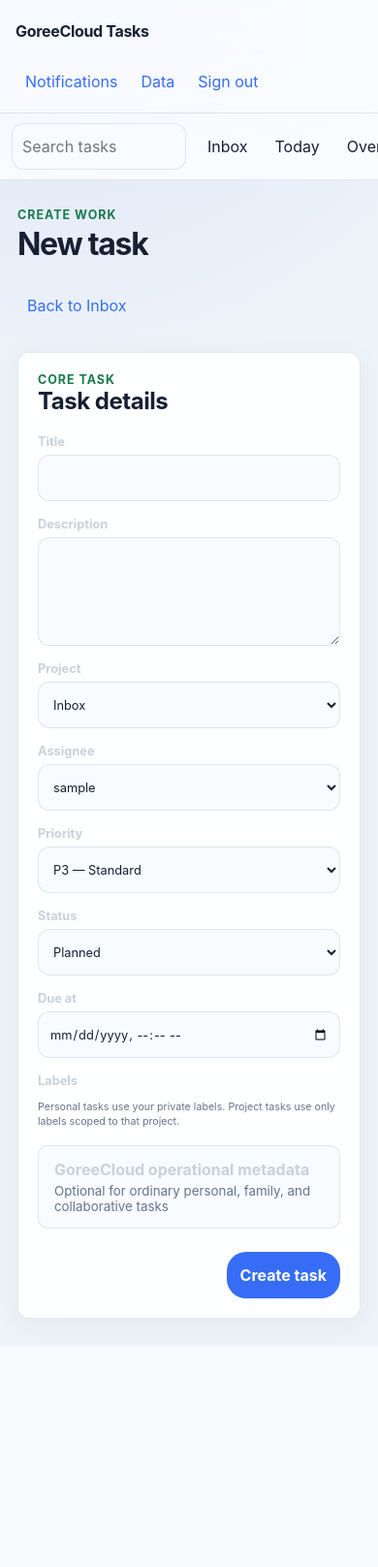
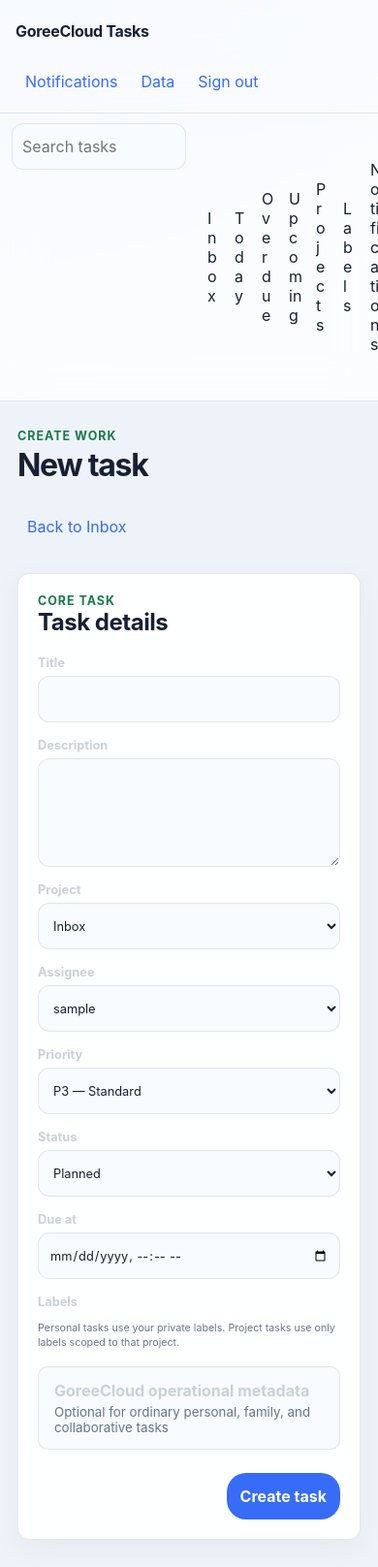
Before and after one commit to GoreeCloud/goreecloud-tasks, a Django app: page /tasks/new/ in a window 390 px wide. Shown: the whole page at 97% size. Before the commit the page ends 1379 px from the top, so only its background shows below. Run offline with Django 5.2, Linux system fonts and the light colour scheme; the visitor is signed in with stand-in values (Sample User, id 1); data comes from the database, SQL or seed files in the repository; data that the repository does not hold is empty; parts of the project's set-up code (start-up, migrations or seed data) failed here and were passed over.

Commit message:
Harden Tasks layout for 200 percent text reflow

```diff
--- a/static/css/app.css
+++ b/static/css/app.css
@@ -446,6 +446,53 @@ a.task-title:hover {
   background: rgba(35, 134, 54, 0.14);
 }
 
+/* Browser zoom and large-text reflow are layout concerns, independent of material styling. */
+body,
+.topbar,
+.account,
+.app-shell,
+.sidebar,
+.task-panel,
+.panel-heading,
+.quick-add,
+.quick-add-main,
+.quick-add-options,
+.task-row,
+.task-content,
+.task-editor,
+.editor-actions,
+.danger-zone,
+.auth-shell,
+.auth-card,
+.stacked-form {
+  min-width: 0;
+  max-width: 100%;
+}
+
+.brand,
+.account,
+.nav-item,
+.panel-heading,
+.task-panel,
+.task-content,
+.task-title,
+.task-description,
+.task-meta,
+.field-group,
+.danger-zone,
+.auth-card,
+.notice {
+  overflow-wrap: anywhere;
+}
+
+button,
+input,
+select,
+textarea {
+  min-width: 0;
+  max-width: 100%;
+}
+
 @media (max-width: 900px) {
   .quick-add-options {
     grid-template-columns: repeat(2, minmax(0, 1fr));
@@ -457,15 +504,29 @@ a.task-title:hover {
     padding: 0 16px;
   }
 
+  .account {
+    width: 100%;
+    min-width: 0;
+    flex-wrap: wrap;
+  }
+
+  .account > *,
+  .account form {
+    min-width: 0;
+    max-width: 100%;
+  }
+
   .account span {
     display: none;
   }
 
   .app-shell {
-    grid-template-columns: 1fr;
+    grid-template-columns: minmax(0, 1fr);
   }
 
   .sidebar {
+    min-width: 0;
+    max-width: 100%;
     flex-direction: row;
     overflow-x: auto;
     padding: 10px 12px;
@@ -474,8 +535,12 @@ a.task-title:hover {
   }
 
   .nav-item {
-    flex: 0 0 auto;
+    flex: 0 1 auto;
+    min-width: 0;
+    max-width: 100%;
     min-height: 36px;
+    white-space: normal;
+    overflow-wrap: anywhere;
   }
 
   .nav-item small {
@@ -483,23 +548,40 @@ a.task-title:hover {
   }
 
   .task-panel {
+    min-width: 0;
+    max-width: 100%;
     padding: 28px 18px;
   }
 
   .quick-add-main,
   .quick-add-options {
-    grid-template-columns: 1fr;
+    min-width: 0;
+    grid-template-columns: minmax(0, 1fr);
   }
 
   .panel-heading,
   .danger-zone {
+    min-width: 0;
+    max-width: 100%;
     align-items: flex-start;
     flex-direction: column;
+  }
+
+  .panel-heading > *,
+  .danger-zone > * {
+    min-width: 0;
+    max-width: 100%;
+  }
+
+  .primary-button.compact {
+    white-space: normal;
+    overflow-wrap: anywhere;
   }
 
   .flash-region {
     top: 70px;
     right: 12px;
+    max-width: calc(100vw - 24px);
     width: calc(100vw - 24px);
   }
 }
```
